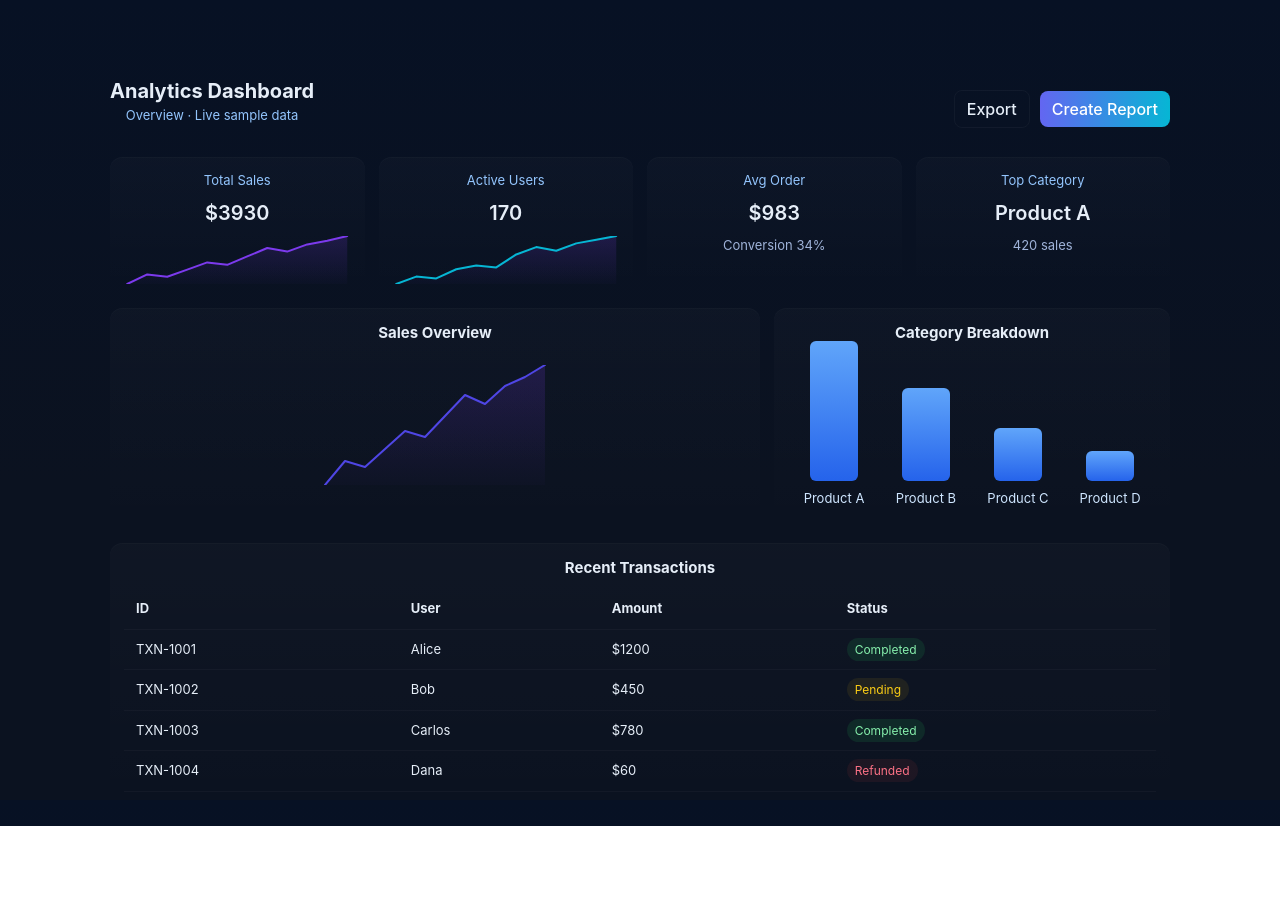
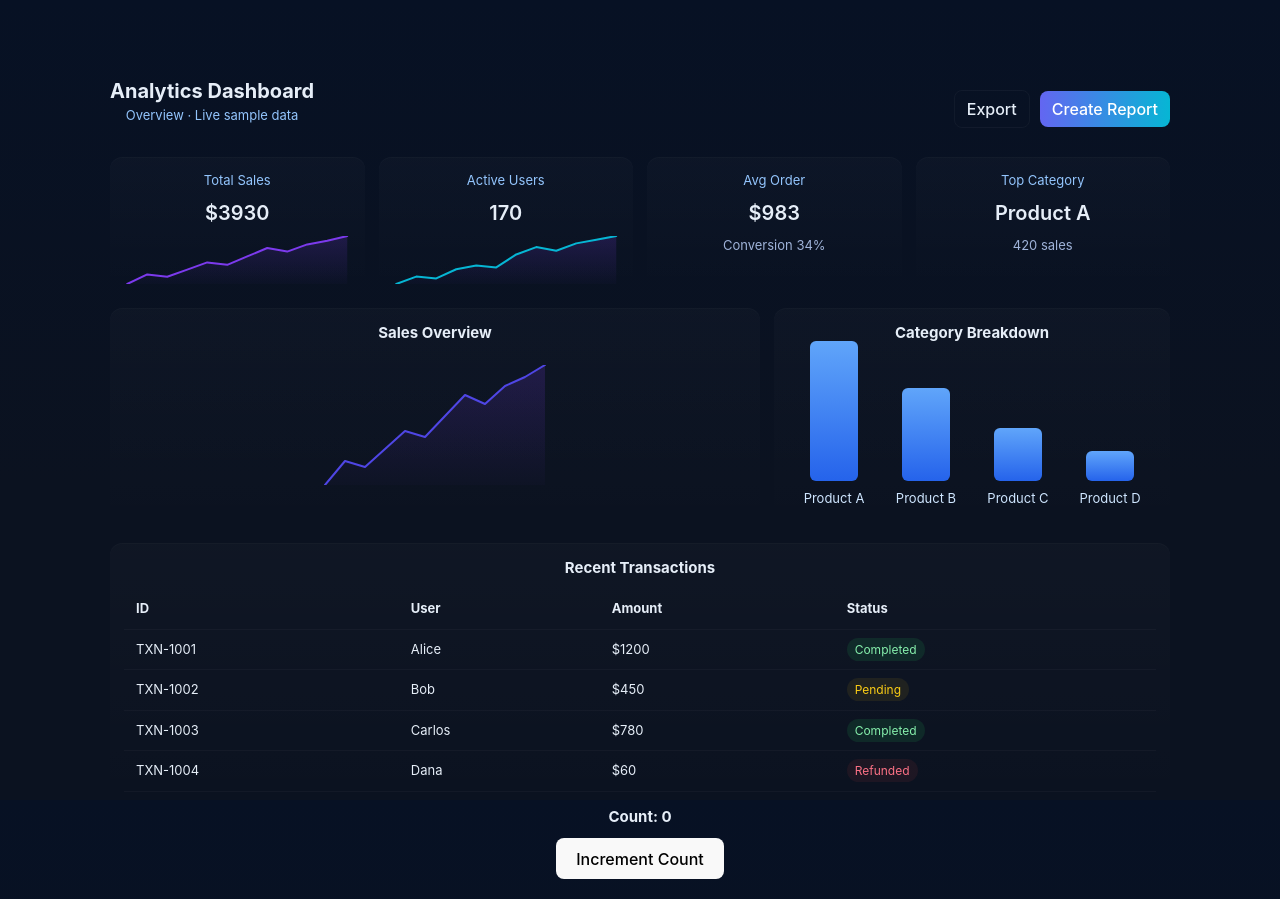
Before and after one commit to Fuadbla008/simple-react, a React (Vite) app: page / in a window 1280 px wide. Before the commit the page ends 826 px from the top, so only its background shows below. Built offline with nearby package versions, Linux system fonts and the light colour scheme.

Commit message:
added counter function

```diff
--- a/src/App.jsx
+++ b/src/App.jsx
@@ -1,4 +1,4 @@
-import React, { useMemo } from 'react'
+import React, { use, useMemo, useState } from 'react'
 import './App.css'
 import Sparkline from './components/Sparkline'
 import BarChart from './components/BarChart'
@@ -19,6 +19,11 @@ function App() {
     { id: 'TXN-1003', user: 'Carlos', amount: 780, status: 'Completed' },
     { id: 'TXN-1004', user: 'Dana', amount: 60, status: 'Refunded' },
   ]
+
+  const [ctn, setCtn] = useState(0);
+  const incrementCount = () => {
+    setCtn(ctn + 1);
+  }
 
   // derived KPIs
   const totalSales = useMemo(() => salesSeries.reduce((a, b) => a + b, 0), [salesSeries])
@@ -112,6 +117,10 @@ function App() {
           </div>
         </div>
       </section>
+      <div>
+        <h3>Count: {ctn}</h3>
+        <button onClick={incrementCount}>Increment Count</button>
+      </div>
     </div>
   )
 }
```
